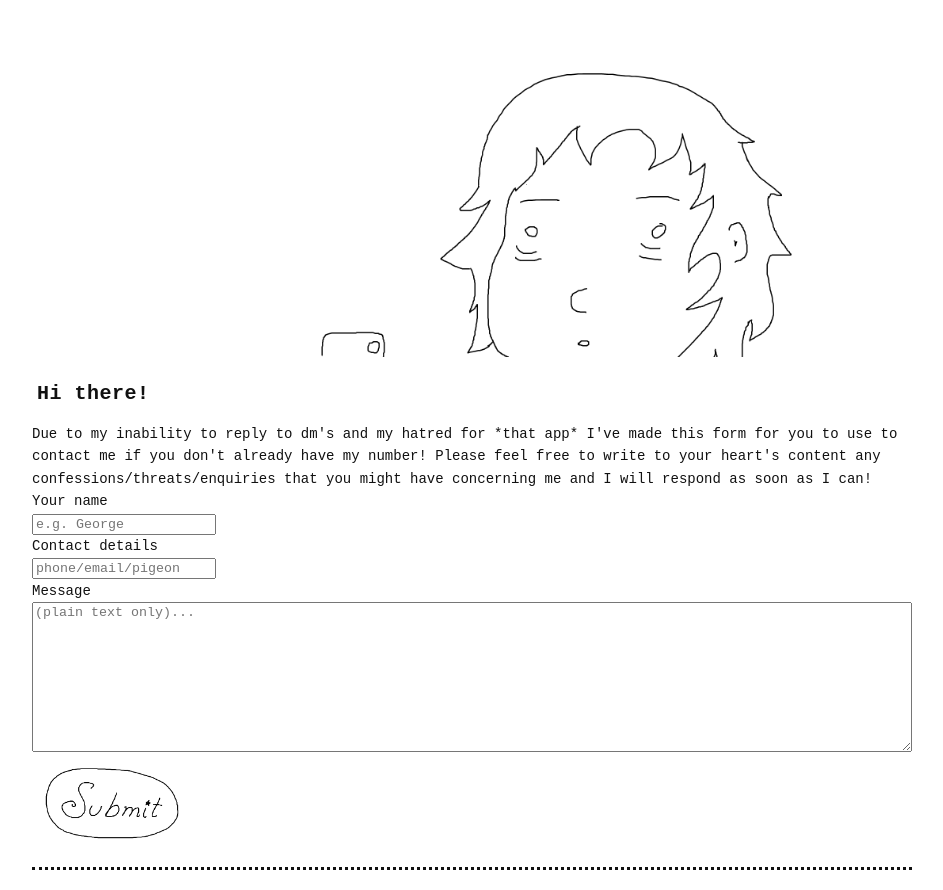
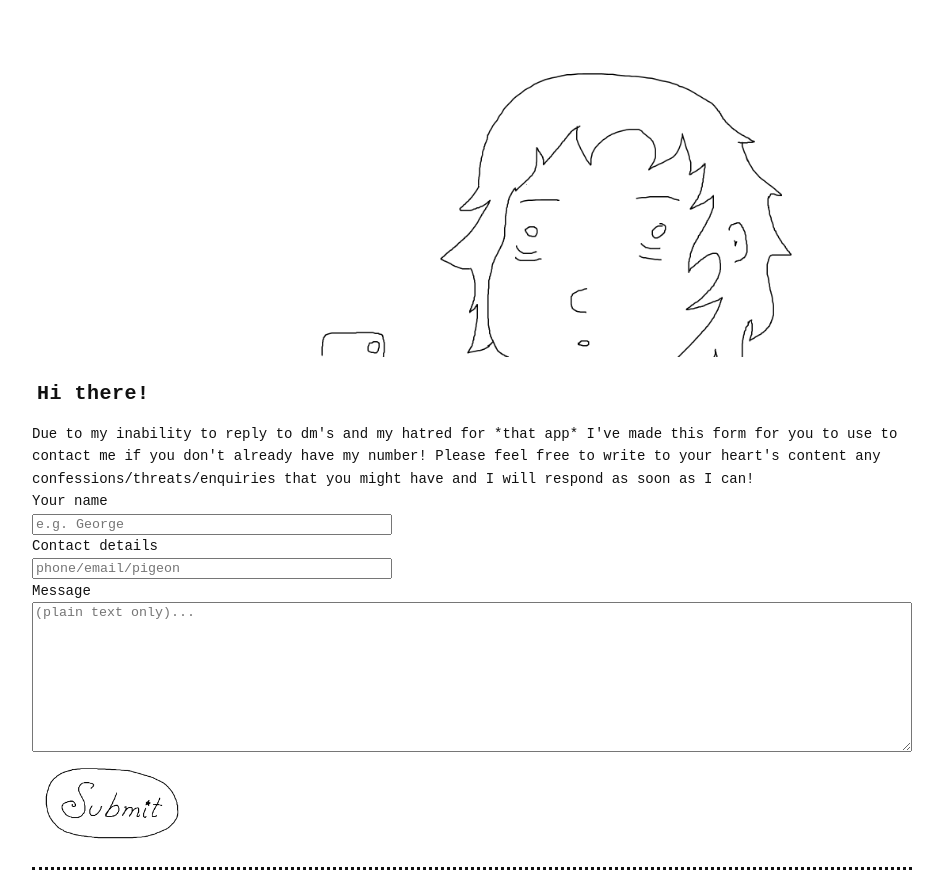
Before and after one commit to localmosquito/contact, a plain HTML site: page index.html in a window 1280 px wide. Shown: the whole page, without its empty margins (168-1111 px from the left). Drawn offline with Linux system fonts and the light colour scheme.

Commit message:
Update index.html

```diff
--- a/index.html
+++ b/index.html
@@ -20,7 +20,7 @@
 
         <h1>Hi there!</h1>
         Due to my inability to reply to dm's and my hatred for *that app* I've made this form for you to use to contact me if you don't already have my number!
-        Please feel free to write to your heart's content any confessions/threats/enquiries that you might have concerning me and I will respond as soon as I can!
+        Please feel free to write to your heart's content any confessions/threats/enquiries that you might have and I will respond as soon as I can!
 
 
     <form action="https://api.web3forms.com/submit" method="POST">
@@ -28,12 +28,12 @@
 
         Your name
         <br>
-        <input placeholder="e.g. George"type="text" name="name" required style="width:20%; font-family: monospace;">
+        <input placeholder="e.g. George"type="text" name="name" required style="width:40%; font-family: monospace;">
         <br>
 
         Contact details
         <br>
-        <input placeholder="phone/email/pigeon" type="text" name="contact" required style="width:20%; font-family: monospace;">
+        <input placeholder="phone/email/pigeon" type="text" name="contact" required style="width:40%; font-family: monospace;">
         <br>
 
         <div class="input-container">
```
